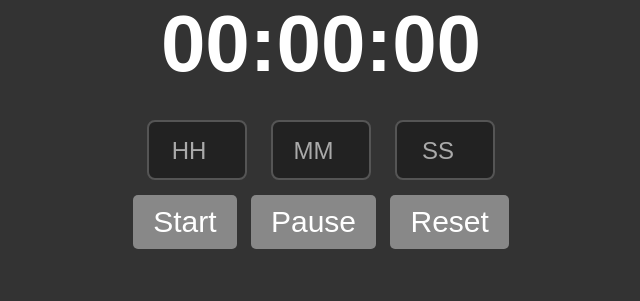
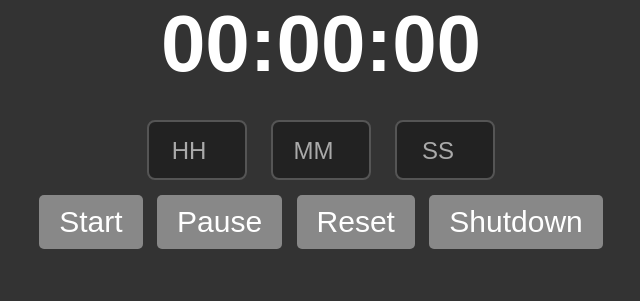
Before and after one commit to Familymeet/TimeSculptor, a Flask app: page / in a window 1280 px wide. Shown: the part 293-594 px from the top of the page, without its empty margins (319-959 px from the left). Run offline with Flask 3, Linux system fonts and the light colour scheme.

Commit message:
update flies

```diff
--- a/static/script.js
+++ b/static/script.js
@@ -125,3 +125,10 @@ function resetTimer() {
 
     warningMessage.textContent = "";
 }
+
+function shutdown() {
+    if (confirm("Type OK to exit the app.")) {
+        alert("Shutting down...");
+        window.close(); // I cant get this to work, might have to be JS sceen?
+    }
+}
--- a/templates/index.html
+++ b/templates/index.html
@@ -30,6 +30,8 @@
         <button onclick="startTimer()">Start</button>
         <button onclick="pauseTimer()">Pause</button>
         <button onclick="resetTimer()">Reset</button>
+        <button onclick="shutdown()">Shutdown</button>
+
     </div>
 
 
```
